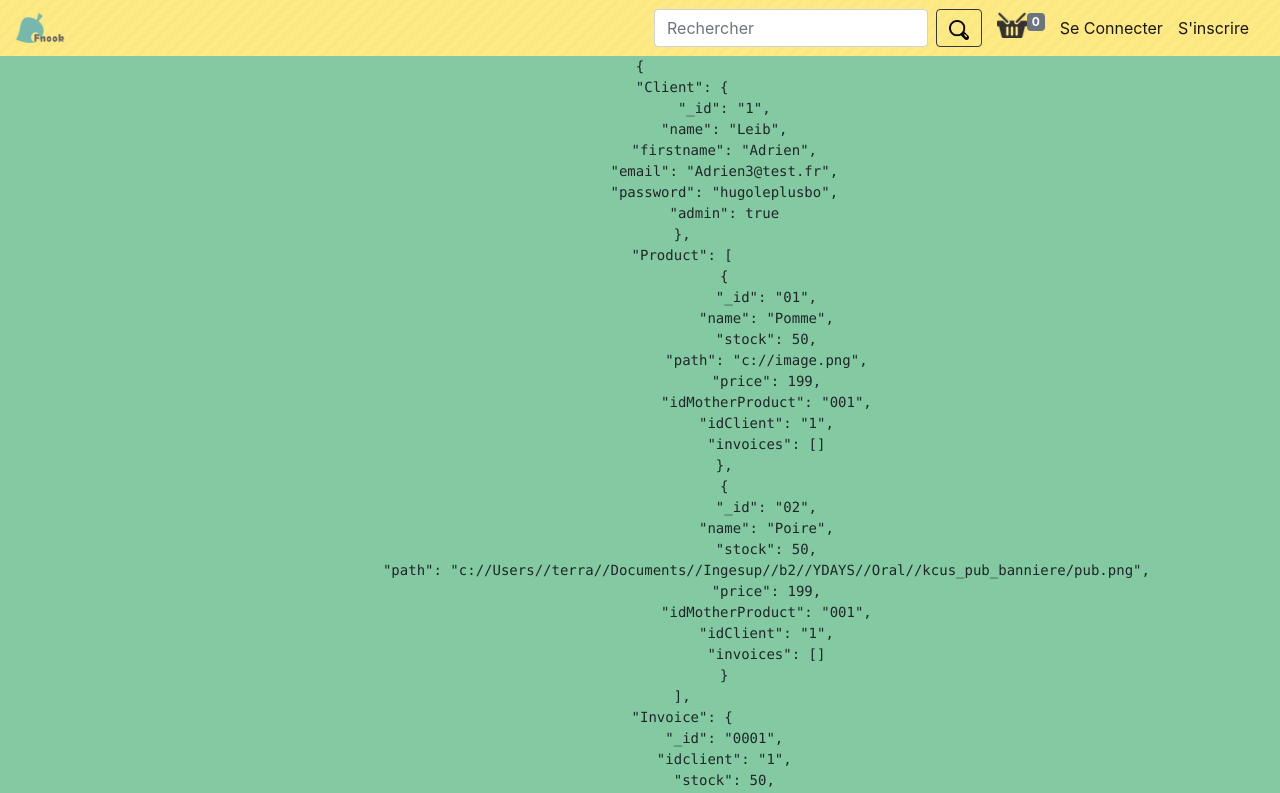
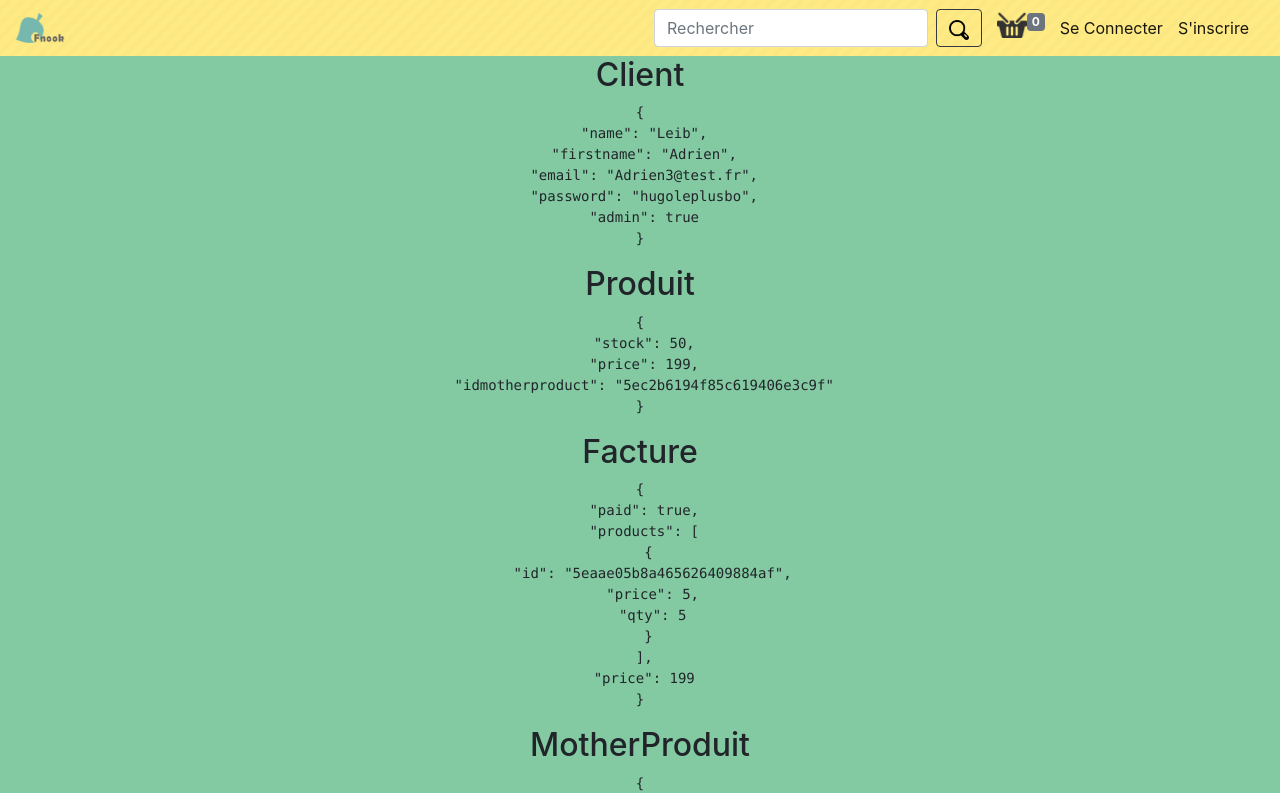
Before and after one commit to AdrienLEIB/projet_dev_logiciel, a React (Create React App) app in the folder IHM/: page /model in a window 1280 px wide. Shown: the top 793 px of the page. Built offline with nearby package versions, Linux system fonts and the light colour scheme.

Commit message:
MCD update

```diff
--- a/IHM/src/pages/MCDjson.jsx
+++ b/IHM/src/pages/MCDjson.jsx
@@ -7,65 +7,52 @@ export class MCDjson extends Component {
         super();
 
         this.state = {
-            jsonfile : {
-                "Client": {
-                    "_id" : "1",
+            title1 : "Client",
+            description1: {
                 "name":"Leib",
                 "firstname":"Adrien",
                 "email":"Adrien3@test.fr",
                 "password":"hugoleplusbo",
                 "admin":true
               },
-
-                "Product" : [
-                    {
-                        "_id" : "01",
-                        "name":"Pomme",
+            title2 : "Produit",
+            description2 : {
               "stock": 50,
-                        "path":"c://image.png",
               "price": 199,
-                        "idMotherProduct": "001",
-                        "idClient": "1",
-                        "invoices":[]
+              "idmotherproduct":"5ec2b6194f85c619406e3c9f"
             },
-                    {
-                        "_id" : "02",
-                        "name":"Poire",
-                        "stock": 50,
-                        "path":"c://Users//terra//Documents//Ingesup//b2//YDAYS//Oral//kcus_pub_banniere/pub.png",
-                        "price": 199,
-                        "idMotherProduct": "001",
-                        "idClient": "1",
-                        "invoices":[]
-                  }
-                ],
-
-                "Invoice" : {
-                    "_id" : "0001",
-                    "idclient":"1",
-                    "stock": 50,
+            title3: "Facture",
+            description3: {
                 "paid":true,
-                    "pay_date": "1999-01-31",
-                    "products":["01", "02"],
+                "products":[{"id": "5eaae05b8a465626409884af", "price": 5, "qty": 5}],
                 "price":199
               },
-
-                "MotherProduct" : {
-                    "_id" : "001",
+            title4 : "MotherProduit",
+            description4 : {
                 "name":"poire",
                 "path":"c://Users//terra//Desktop//ProjetIng//Poire.png",
                 "type":"fruit"
               }
+
       }
     }
 
+    render() {
+    return (
+        <div>
+            <h2>{this.state.title1}</h2>
+            <pre>{JSON.stringify(this.state.description1, null, 1) }</pre>
 
-      }
+            <h2>{this.state.title2}</h2>
+            <pre>{JSON.stringify(this.state.description2, null, 1) }</pre>
 
-    render() {
-        const data = this.state.jsonfile;
-    return (
-        <div><pre>{JSON.stringify(data, null, 100) }</pre></div>
+            <h2>{this.state.title3}</h2>
+            <pre>{JSON.stringify(this.state.description3, null, 1) }</pre>
+
+            <h2>{this.state.title4}</h2>
+            <pre>{JSON.stringify(this.state.description4, null, 1) }</pre>
+            <br/>
+        </div>
     );
   }
 }
--- a/IHM/src/pages/My404Component.jsx
+++ b/IHM/src/pages/My404Component.jsx
@@ -7,7 +7,7 @@ export class My404Component extends Component {
         super();
 
         this.state = {
-            title : "404. Ile introuvable",
+            title : "404. Ton ile introuvable",
             description: "En informatique, l’erreur 404 est un code du protocole de communication HTTP sur le réseau Internet pour signaler un incident. Ce code est renvoyé par un serveur HTTP pour indiquer qu’aucune ressource, généralement une page web, n’a été trouvée à l’adresse demandée. L’erreur 404 est l’une des erreurs les plus reconnaissables et des plus fréquentes rencontrées sur le World Wide Web.",
             msgLove: "Bisous Matthias <3"
             }
```
Lines whose indentation alone changed are shown as unchanged.
